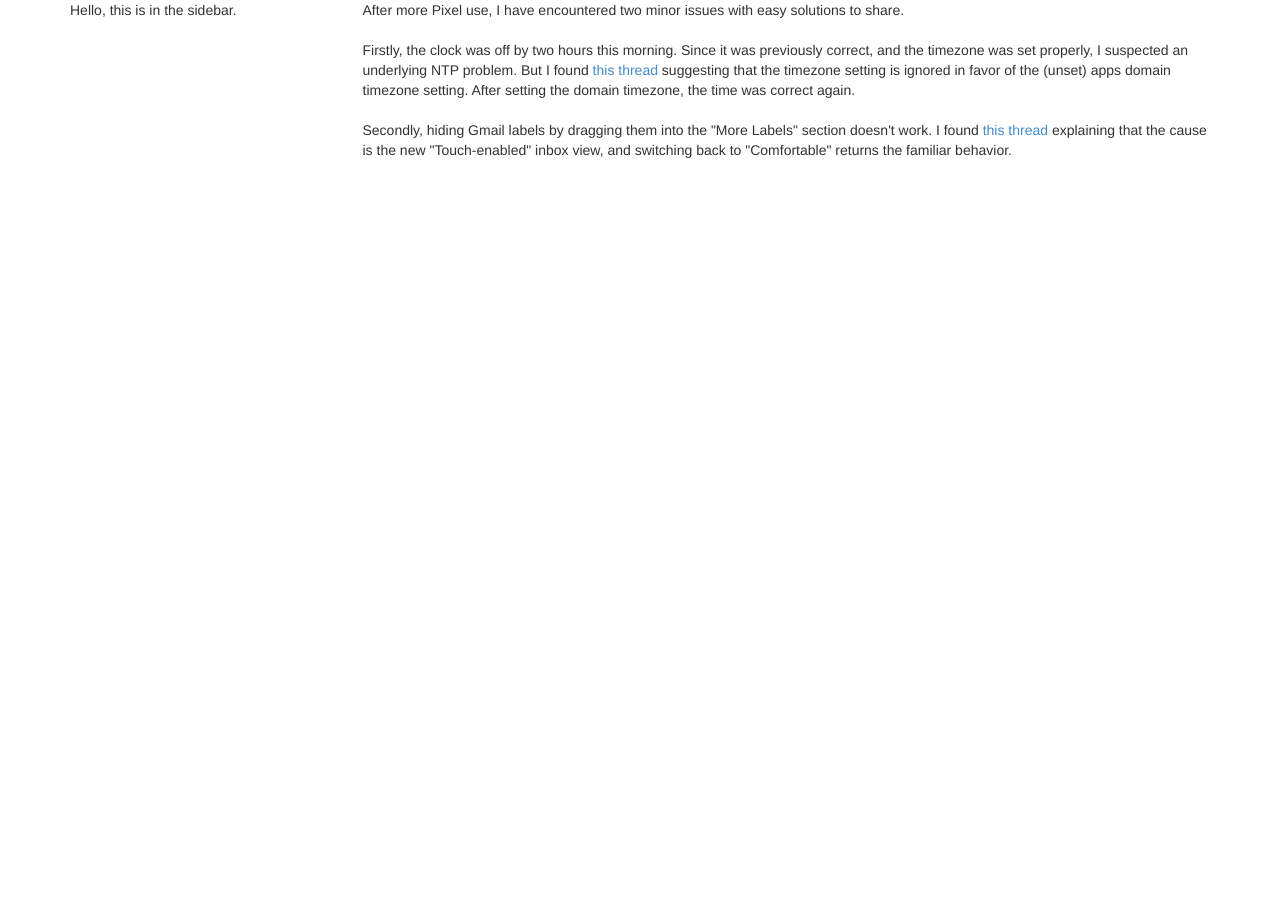
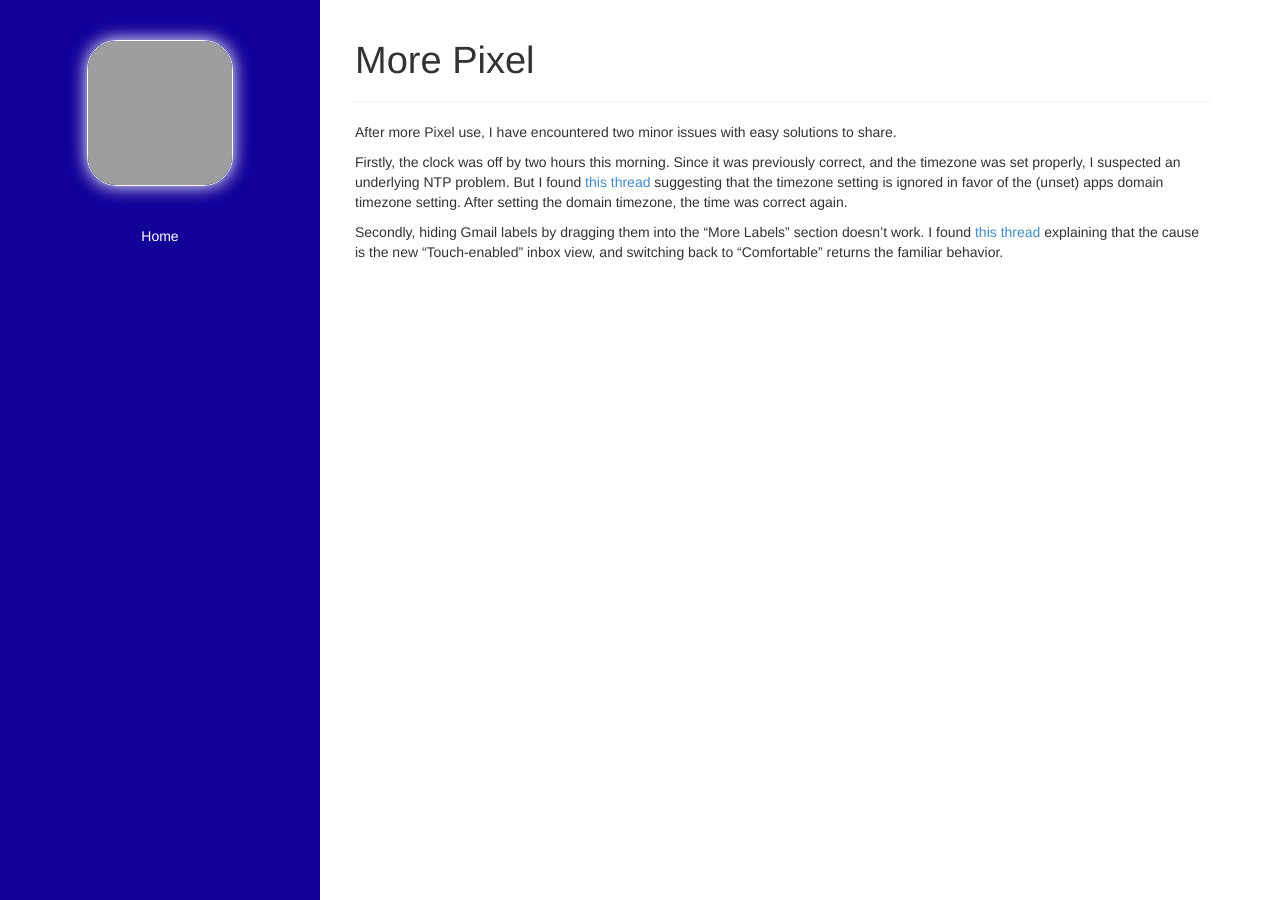
Before and after one commit to jeffgarrett/jeffgarrett.github.io, a Jekyll site: the page built from _posts/2013-06-01-more-pixel.md, in a window 1280 px wide. Built offline with Jekyll 4.4.1, drawn with Linux system fonts in a browser that asks for light colours; nearby versions of some CDN libraries; grey boxes are pictures that could not be loaded.

Commit message:
More progress on import

```diff
--- a/_config.yml
+++ b/_config.yml
@@ -1 +1,2 @@
 permalink: /:year/:month/:title.html
+paginate: 20
--- /dev/null
+++ b/_includes/header.html
@@ -0,0 +1,64 @@
+<!DOCTYPE html>
+<html lang="en">
+  <head>
+    <meta charset="utf-8">
+    <title>Crescat Scientia{% if page.title }%}: {{page.title}}{% endif %}</title>
+    <meta name="viewport" content="width=device-width, initial-scale=1.0">
+    <meta name="description" content="">
+    <meta name="author" content="jeff@jgarrett.org">
+    <link href="/css/vendor/bootstrap.min.css" rel="stylesheet">
+    <!--[if lt IE 9]>
+      <script src="http://html5shim.googlecode.com/svn/trunk/html5.js">
+      </script>
+    <![endif]-->
+    <link rel="shortcut icon" href="assets/ico/favicon.ico">
+    <link rel="apple-touch-icon-precomposed" sizes="144x144" href="assets/ico/apple-touch-icon-144-precomposed.png">
+    <link rel="apple-touch-icon-precomposed" sizes="114x114" href="assets/ico/apple-touch-icon-114-precomposed.png">
+    <link rel="apple-touch-icon-precomposed" sizes="72x72" href="assets/ico/apple-touch-icon-72-precomposed.png">
+    <link rel="apple-touch-icon-precomposed" href="assets/ico/apple-touch-icon-57-precomposed.png">
+  </head>
+  <body>
+    <style type="text/css">
+        .left-nav {
+            width: 25%;
+            background-color: hsl(247, 100%, 30%);
+            color: white; position: fixed; height: 100%; text-align: center;
+            padding-top: 40px;
+            overflow: hidden;
+        }
+
+        .left-nav a, .left-nav a:hover {
+            color: white;
+        }
+
+        .right-col {
+            margin-left: 25%;
+        }
+
+        .photo img {
+            box-sizing: content-box;
+            border: 1px solid white;
+            border-radius: 20%;
+            width: 144px;
+            height: 144px;
+            margin-bottom: 40px;
+            box-shadow: 0px 0px 18px hsl(0, 100%, 100%);
+        }
+
+        @media screen and (max-width: 700px) {
+            .left-nav {
+                width: 100%;
+                position: relative;
+            }
+
+            .right-col {
+                margin-left: 0px;
+            }
+        }
+    </style>
+    <div class="left-nav container">
+        <div class="photo">
+        <img src="https://lh5.googleusercontent.com/-dB8HVD-Svys/Tqrv-AuGAfI/AAAAAAAAEVQ/Qb8QswD4eOI/s288/CameraBag_Photo_1003.jpg">
+    </div>
+            <a href="/">Home</a>
+    </div>
--- a/_layouts/post.html
+++ b/_layouts/post.html
@@ -1,46 +1,10 @@
-<!DOCTYPE html>
-<html lang="en">
-  <head>
-    <meta charset="utf-8">
-    <title>Crescat Scientia{% if page.title }%}: {{page.title}}{% endif %}</title>
-    <meta name="viewport" content="width=device-width, initial-scale=1.0">
-    <meta name="description" content="">
-    <meta name="author" content="jeff@jgarrett.org">
-    <link href="/css/vendor/bootstrap.min.css" rel="stylesheet">
-    <!--[if lt IE 9]>
-      <script src="http://html5shim.googlecode.com/svn/trunk/html5.js">
-      </script>
-    <![endif]-->
-    <link rel="shortcut icon" href="assets/ico/favicon.ico">
-    <link rel="apple-touch-icon-precomposed" sizes="144x144" href="assets/ico/apple-touch-icon-144-precomposed.png">
-    <link rel="apple-touch-icon-precomposed" sizes="114x114" href="assets/ico/apple-touch-icon-114-precomposed.png">
-    <link rel="apple-touch-icon-precomposed" sizes="72x72" href="assets/ico/apple-touch-icon-72-precomposed.png">
-    <link rel="apple-touch-icon-precomposed" href="assets/ico/apple-touch-icon-57-precomposed.png">
-  </head>
-  <body>
+{% include header.html %}
     <div class="container">
-      <div class="row">
-          <div class="col-md-3">
-            <p>
-                Hello, this is in the sidebar.
-            </p>
+        <div class="right-col">
+            <div class="page-header">
+                <h1>{{page.title}}</h1>
+            </div>
+            {{content}}
         </div>
-        <div class="col-md-9">
-{{content}}
-        </div>
-      </div>
     </div>
-
-    <style>
-
-    </style>
-    <script src="https://ajax.googleapis.com/ajax/libs/jquery/1.7.2/jquery.min.js">
-    </script>
-    <script src="/js/vendor/bootstrap.min.js">
-    </script>
-
-    <script>
-      $('#menu [data-section="{{page.section}}"]').addClass('active');
-    </script>
-  </body>
-</html>
+{% include footer.html %}
--- a/_posts/2013-06-01-more-pixel.html
+++ /dev/null
@@ -1,12 +0,0 @@
----
-layout: post
-title: "More Pixel"
-date: 2013-06-01
-comments: false
-categories:
- - Pixel
- - ChromeOS
----
-
-<div class='post'>
-After more Pixel use, I have encountered two minor issues with easy solutions to share.<br /><br />Firstly, the clock was off by two hours this morning. Since it was previously correct, and the timezone was set properly, I suspected an underlying NTP problem. But I found <a href="https://groups.google.com/forum/#!topic/chromebook-central/Gw5d_iZtPZc">this thread</a> suggesting that the timezone setting is ignored in favor of the (unset) apps domain timezone setting. After setting the domain timezone, the time was correct again.<br /><br />Secondly, hiding Gmail labels by dragging them into the "More Labels" section doesn't work. I found <a href="https://productforums.google.com/forum/?fromgroups#!topic/gmail/uj8lgZPWva0">this thread</a> explaining that the cause is the new "Touch-enabled" inbox view, and switching back to "Comfortable" returns the familiar behavior.</div>
--- /dev/null
+++ b/_posts/2013-06-01-more-pixel.md
@@ -0,0 +1,17 @@
+---
+layout: post
+title: "More Pixel"
+date: 2013-06-01
+comments: false
+categories:
+ - Pixel
+ - ChromeOS
+---
+After more Pixel use, I have encountered two minor issues with easy solutions to share.
+
+Firstly, the clock was off by two hours this morning. Since it was previously correct, and the timezone was set properly, I suspected an underlying NTP problem. But I found [this thread][1] suggesting that the timezone setting is ignored in favor of the (unset) apps domain timezone setting. After setting the domain timezone, the time was correct again.
+
+Secondly, hiding Gmail labels by dragging them into the "More Labels" section doesn't work. I found [this thread][2] explaining that the cause is the new "Touch-enabled" inbox view, and switching back to "Comfortable" returns the familiar behavior.
+
+[1]: https://groups.google.com/forum/#!topic/chromebook-central/Gw5d_iZtPZc
+[2]: https://productforums.google.com/forum/?fromgroups#!topic/gmail/uj8lgZPWva0
```
Also changed, not shown: _includes/footer.html (added, +11 -0 lines), _layouts/default.html (+4 -75 lines), _posts/2013-05-29-pixel-suggestions.html (+1 -3 lines), _posts/2013-06-09-medicare-cost-data-and-pixel.html (deleted, +0 -15 lines), _posts/2013-06-09-medicare-cost-data-and-pixel.md (added, +18 -0 lines), index.html (+22 -6 lines).
